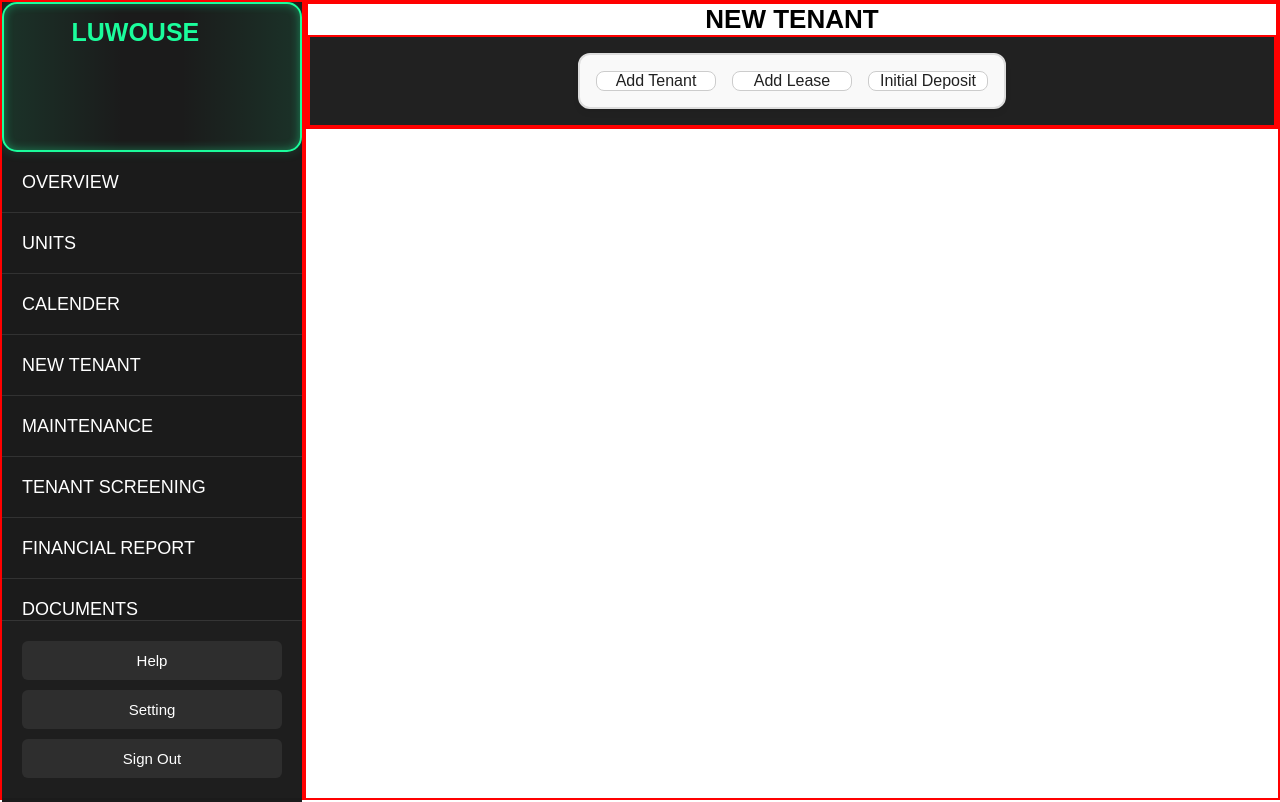
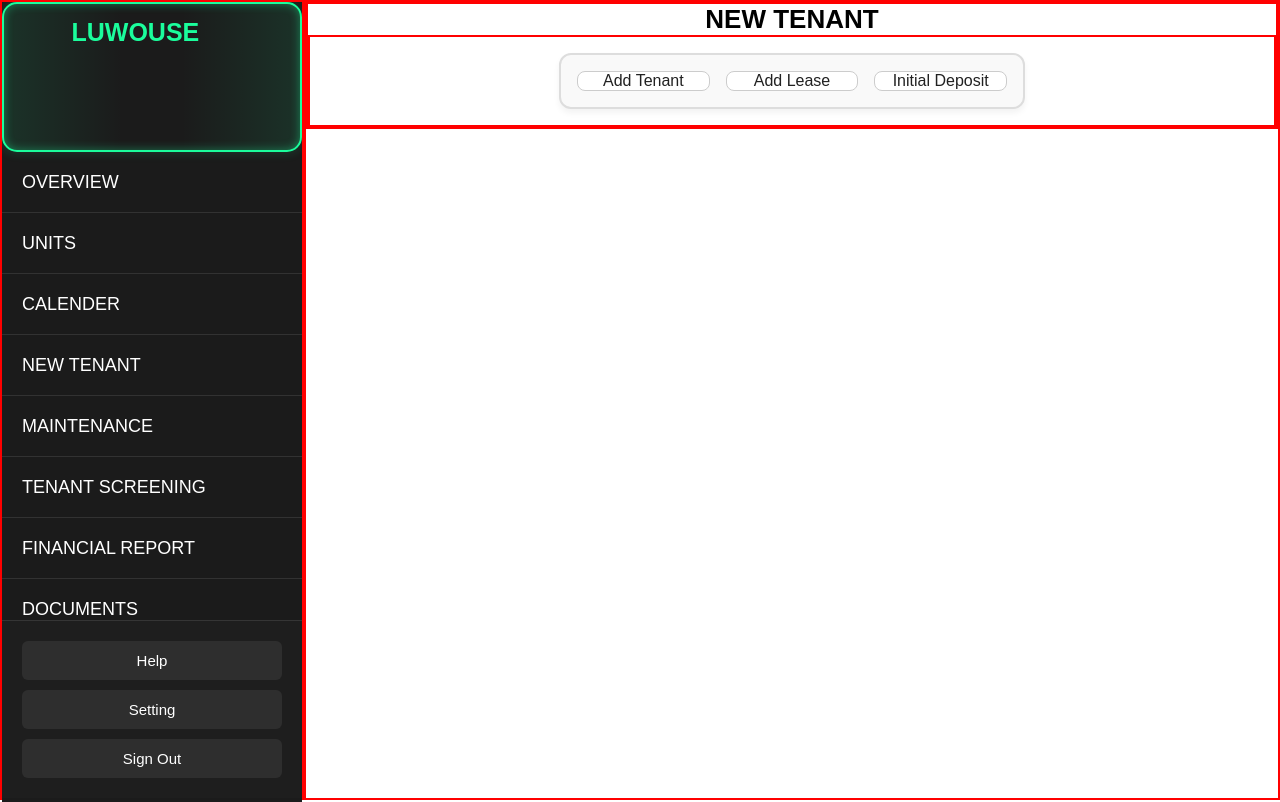
Before and after one commit to Correa95/Property-Management-System, a React (Vite) app in the folder client-side/: page /newTenant in a window 1280 px wide. Built offline with nearby package versions, Linux system fonts and the light colour scheme.

Commit message:
working on the new tenanat form

```diff
--- a/client-side/src/Components/Form/TenantInfoForm.css
+++ b/client-side/src/Components/Form/TenantInfoForm.css
@@ -1,5 +1,5 @@
 .tenantInfoFormContainer {
-  width: 100%;
+  width: 50%;
   height: 100%;
   display: flex;
   flex-direction: column;
@@ -7,8 +7,8 @@
   box-shadow: rgba(100, 100, 111, 0.8) 0px 7px 29px 0px;
 }
 .newTenantForm {
-  width: 100%;
-  height: 100%;
+  /* width: 100%; */
+  /* height: 100%; */
   align-items: center;
   border-radius: 15px;
   border: 2px solid red;
--- a/client-side/src/Components/NavigationButton.css
+++ b/client-side/src/Components/NavigationButton.css
@@ -5,7 +5,7 @@
   padding: 16px;
   gap: 23px;
   /* width: 100%; */
-  background-color: #212121;
+  /* background-color: #212121; */
 }
 
 .NavigationButton {
@@ -14,8 +14,7 @@
   justify-content: center;
   align-items: center;
   gap: 16px;
-  /* width: 50%; */
-  /* height: 50%; */
+  width: 50%;
   /* max-width: 600px; */
   padding: 16px;
   background-color: #f9f9f9;
--- a/client-side/src/Components/NavigationButton.jsx
+++ b/client-side/src/Components/NavigationButton.jsx
@@ -23,11 +23,10 @@ function NavigationButton() {
         <button className="btn" onClick={() => handleClick("deposit")}>
           Initial Deposit
         </button>
-
-        {activeForm === "tenant" && <TenantInfoForm />}
-        {activeForm === "lease" && <LeaseForm />}
-        {activeForm === "deposit" && <InitialDepositForm />}
       </div>
+      {activeForm === "tenant" && <TenantInfoForm />}
+      {activeForm === "lease" && <LeaseForm />}
+      {activeForm === "deposit" && <InitialDepositForm />}
     </div>
   );
 }
```
